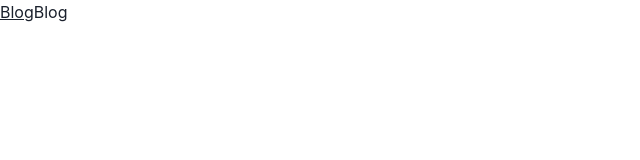
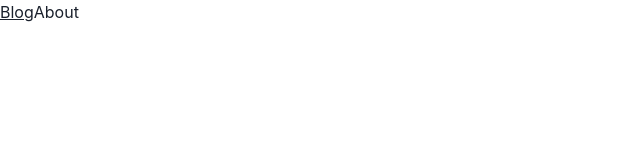
Before and after one commit to daveclinton/portfolio, a React (Create React App) app: page / in a window 1280 px wide. Shown: the top 160 px of the page, without its empty margins (0-640 px from the left). Built offline with nearby package versions, Linux system fonts and the light colour scheme.

Commit message:
feature: Change copy to about

```diff
--- a/src/components/Navbar/index.tsx
+++ b/src/components/Navbar/index.tsx
@@ -7,7 +7,7 @@ const Navbar: React.FC<NavbarProps> = () => {
   return (
     <Flex>
       <Link>Blog</Link>
-      <Link>Blog</Link>
+      <Link>About</Link>
     </Flex>
   );
 };
```
